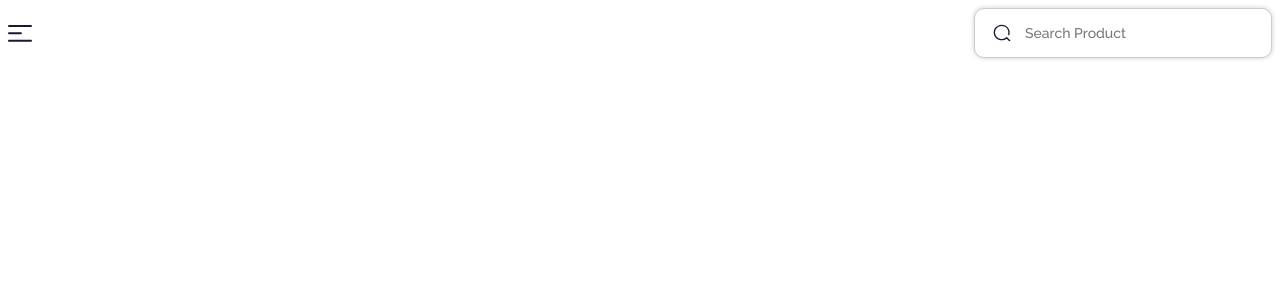
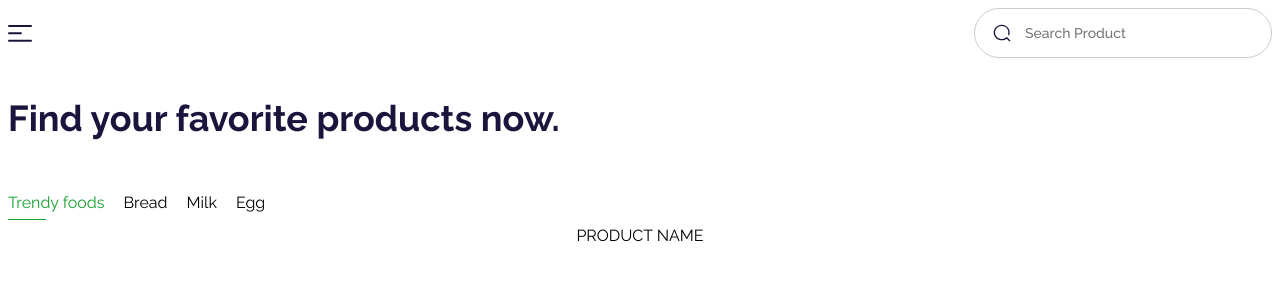
Before and after one commit to gunsela92/matspar-app, a Next.js app: page / in a window 1280 px wide. Shown: the top 300 px of the page. Built offline with nearby package versions, Linux system fonts and the light colour scheme.

Commit message:
Added slug api and tabs

```diff
--- /dev/null
+++ b/src/Components/ProductCard/index.js
@@ -0,0 +1,11 @@
+import React from 'react';
+
+const ProductCard = () => {
+  return (
+    <div className={"product-card-wrapper"}>
+      PRODUCT NAME
+    </div>
+  );
+};
+
+export default ProductCard;
--- /dev/null
+++ b/src/Components/Tabs/index.js
@@ -0,0 +1,22 @@
+import React, {useState} from 'react';
+
+const Tabs = (props) => {
+  const [activeTabIndex, setActiveTabIndex] = useState(0);
+  const tabList = [ "Trendy foods", "Bread", "Milk", "Egg" ];
+
+  const handleClick = (index) => {
+    setActiveTabIndex(index); // set active tab index but just for this component
+  }
+
+  return (
+    <div className={"tabsWrapper"}>
+      {tabList.map((tab, index) => (
+        <div onClick={() => handleClick(index)} key={index} className={`tab ${activeTabIndex === index ? "active" : ""}`}>
+          {tab}
+        </div>
+      ))}
+    </div>
+  );
+};
+
+export default Tabs;
--- /dev/null
+++ b/src/helpers/imageHelper.js
@@ -0,0 +1,2 @@
+export function getProductImageUrl(image) {
+  return image ? `https://d1ax460061ulao.cloudfront.net/140x150/${image[0]}/${image[1]}/${image}.jpg` : null }
--- /dev/null
+++ b/src/pages/api/product-search.js
@@ -0,0 +1,21 @@
+export default async function handler(req, res) {
+  try {
+    const data = {
+      slug: "/kategori",
+      query: {
+        q: req.body.search
+      }
+    };
+    const response = await fetch("https://api.matspar.se/slug", {
+      method: "POST",
+      headers: {
+        "Content-Type": "application/json",
+      },
+      body: JSON.stringify(data),
+    });
+    const result = await response.json();
+    res.status(200).json(result);
+  } catch (e) {
+    res.status(500).json({ error: e.message });
+  }
+}
--- a/src/pages/api/search.js
+++ b/src/pages/api/search.js
@@ -1,5 +1,3 @@
-import axios from "axios";
-
 export default async function handler(req, res) {
   try {
     const searchValue = req.query.searchValue;
--- a/src/pages/index.js
+++ b/src/pages/index.js
@@ -1,9 +1,12 @@
 import Head from 'next/head'
 import Image from 'next/image'
-import { Inter } from '@next/font/google'
+import { Raleway } from '@next/font/google'
 import HeadBar from "@/Components/HeadBar";
+import styles from '@/styles/Home.module.css'
+import Tabs from "@/Components/Tabs";
+import ProductCard from "@/Components/ProductCard";
 
-const inter = Inter({ subsets: ['latin'] })
+const raleWay = Raleway({ subsets: ['latin'] })
 
 export default function Home() {
   return (
@@ -14,8 +17,13 @@ export default function Home() {
         <meta name="viewport" content="width=device-width, initial-scale=1" />
         <link rel="icon" href="/favicon.ico" />
       </Head>
-      <main>
+      <main className={raleWay.className}>
         <HeadBar />
+        <content>
+          <h3 className={styles.homeTitle}>Find your favorite products now.</h3>
+          <Tabs />
+          <ProductCard />
+        </content>
       </main>
     </>
   )
--- /dev/null
+++ b/src/styles/Home.module.css
@@ -0,0 +1,7 @@
+.homeTitle {
+    font-size: 36px;
+    font-weight: 700;
+    line-height: 48px;
+    text-align: left;
+    color: var(--darkblue);
+}
--- a/src/styles/globals.css
+++ b/src/styles/globals.css
@@ -1,4 +1,14 @@
 @import "searchbar.css";
+@import "tabs.css";
+@import "product-card.css";
+
+/* create var colors */
+:root {
+    --green: #17A030;
+    --white: #ffffff;
+    --darkblue: #1B153D;
+}
+
 
 .main {
     display: flex;
--- /dev/null
+++ b/src/styles/product-card.css
@@ -0,0 +1,6 @@
+.product-card-wrapper {
+    display: flex;
+    flex-direction: column;
+    justify-content: space-between;
+    align-items: center;
+}
--- a/src/styles/searchbar.css
+++ b/src/styles/searchbar.css
@@ -10,8 +10,7 @@
     appearance: none;
     background: #fff;
     border: 1px solid #ccc;
-    border-radius: 10px;
-    box-shadow: 0 0 5px rgba(0, 0, 0, 0.2);
+    border-radius: 40px;
     color: #000;
     font-size: 14px;
     height: 48px;
--- /dev/null
+++ b/src/styles/tabs.css
@@ -0,0 +1,33 @@
+.tabsWrapper {
+    display: flex;
+    width: 100%;
+    height: 100%;
+    overflow: hidden;
+}
+
+.tab {
+    display: flex;
+    flex-direction: row;
+    align-items: center;
+    height: 48px;
+    cursor: pointer;
+    font-size: 16px;
+    white-space: pre;
+}
+
+.tab:not(:first-child) {
+    margin-left: 19px;
+}
+
+.tab.active {
+    color: var(--green);
+}
+
+.tab.active::after {
+    content: "";
+    position: absolute;
+    margin-top: 35px;
+    width: 100%;
+    max-width: 38px;
+    border-bottom: 1.5px solid var(--green);
+}
```
